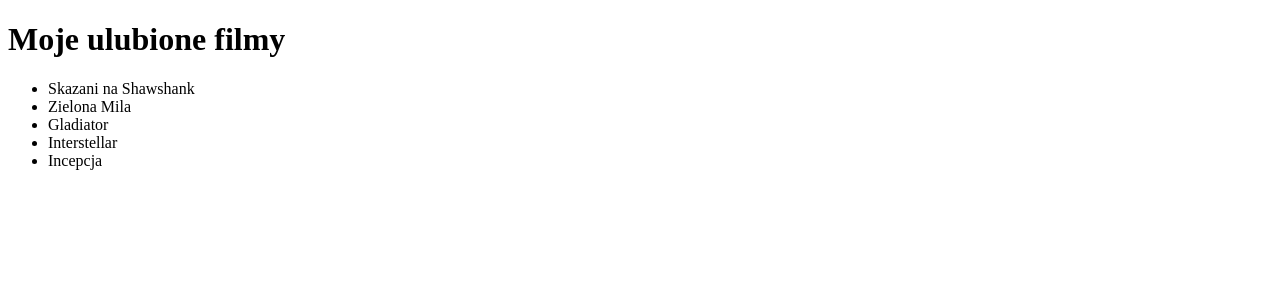
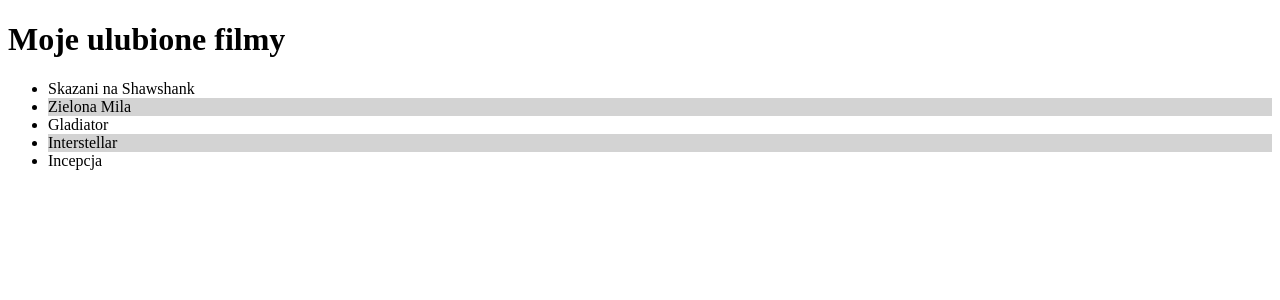
Before and after one commit to Stazus/PythonPro-Course, a Flask app: page /movies in a window 1280 px wide. Shown: the top 300 px of the page. Run offline with Flask 3, Linux system fonts and the light colour scheme.

Commit message:
Add task5_kolorowanie_listy

```diff
--- a/homework/lesson17/templates/movies.html
+++ b/homework/lesson17/templates/movies.html
@@ -8,11 +8,15 @@
 
     <h1>Moje ulubione filmy</h1>
 
-    <ul>
-        {% for movie in movies %}
-            <li>{{ movie }}</li>
-        {% endfor %}
-    </ul>
+<ul>
+    {% for movie in movies %}
+        {% if loop.index % 2 == 0 %}
+            <li style="background-color: lightgray;">{{ movie }}</li>
+        {% else %}
+            <li style="background-color: white;">{{ movie }}</li>
+        {% endif %}
+    {% endfor %}
+</ul>
 
 </body>
 </html>
```
